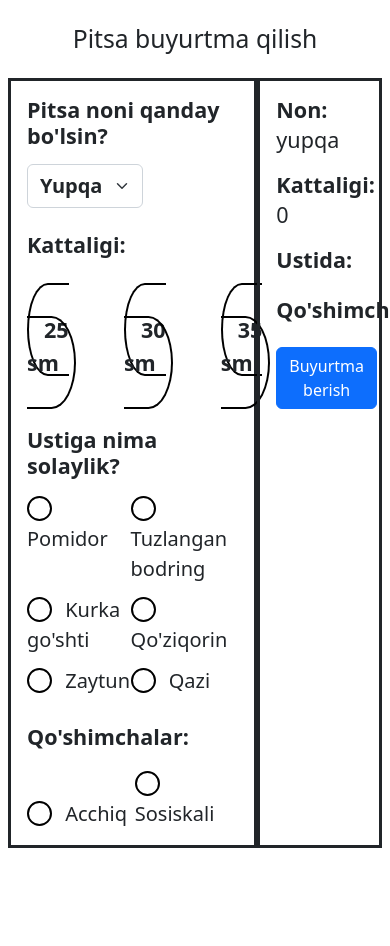
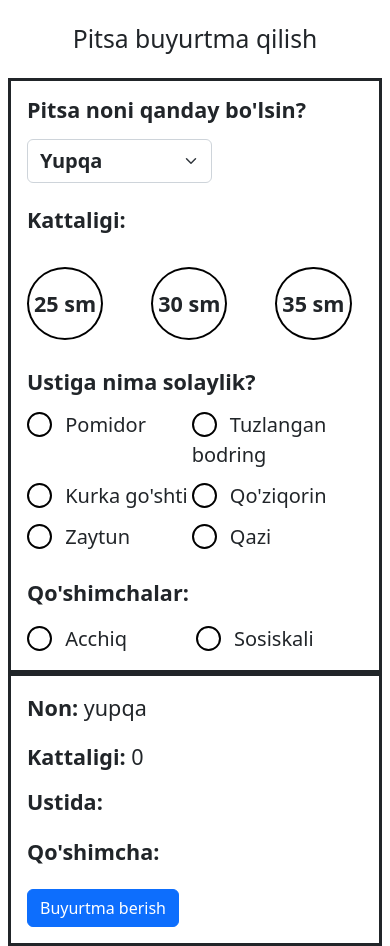
Before and after one commit to Navruzbek2103/Pizza-order-3-month-exam, a plain HTML site: page index.html in a window 390 px wide. Before the commit the page ends 848 px from the top, so only its background shows below. Drawn offline with Linux system fonts and the light colour scheme.

Commit message:
Added responsive

```diff
--- a/index.html
+++ b/index.html
@@ -16,7 +16,7 @@
       <div class="container">
         <h2 class="order__title text-center my-4">Pitsa buyurtma qilish</h2>
         <div class="row">
-          <div class="col-8 border border-3 border-dark p-3">
+          <div class="col-lg-8 col-md-8 col-sm-12 border border-3 border-dark p-3">
             <form action="https://echo.htmlacademy.ru/" class="form d-flex flex-column gap-4">
               <div class="order__select-box d-flex flex-column gap-2">
                 <h3 class="order__select-box-title fs-4 fw-bold">Pitsa noni qanday bo'lsin?</h3>
@@ -109,7 +109,7 @@
               </div>
             </form>
           </div>
-          <div class="col-4 border border-3 border-dark d-flex flex-column gap-3 p-3">
+          <div class="col-lg-4 col-md-4 col-sm-12 border border-3 border-dark d-flex flex-column gap-3 p-3">
             <div class="order__bread">
               <h3 class="order__bread-title fs-4 fw-bold d-inline">Non: </h3>
               <p class="order__bread-text d-inline fs-4">yupqa</p>
--- a/scss/blocks/_order.scss
+++ b/scss/blocks/_order.scss
@@ -14,7 +14,7 @@
 
   &__dimension-span{
     border: 2px solid black;
-    padding: 30px 15px;
+    padding: 20px 5px;
     border-radius: 50%;
   }
 
```
Also changed, not shown: css/main.css, 1 other file.
